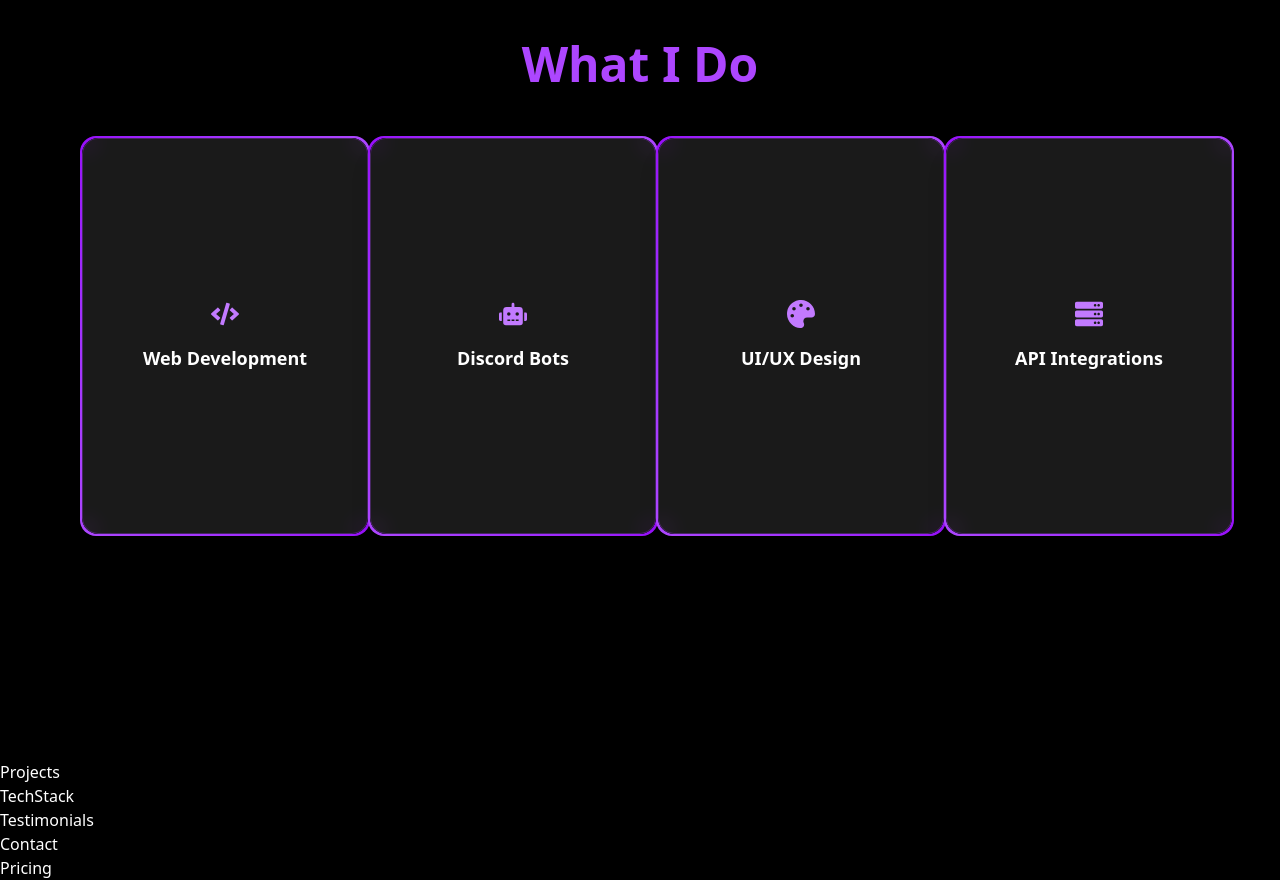
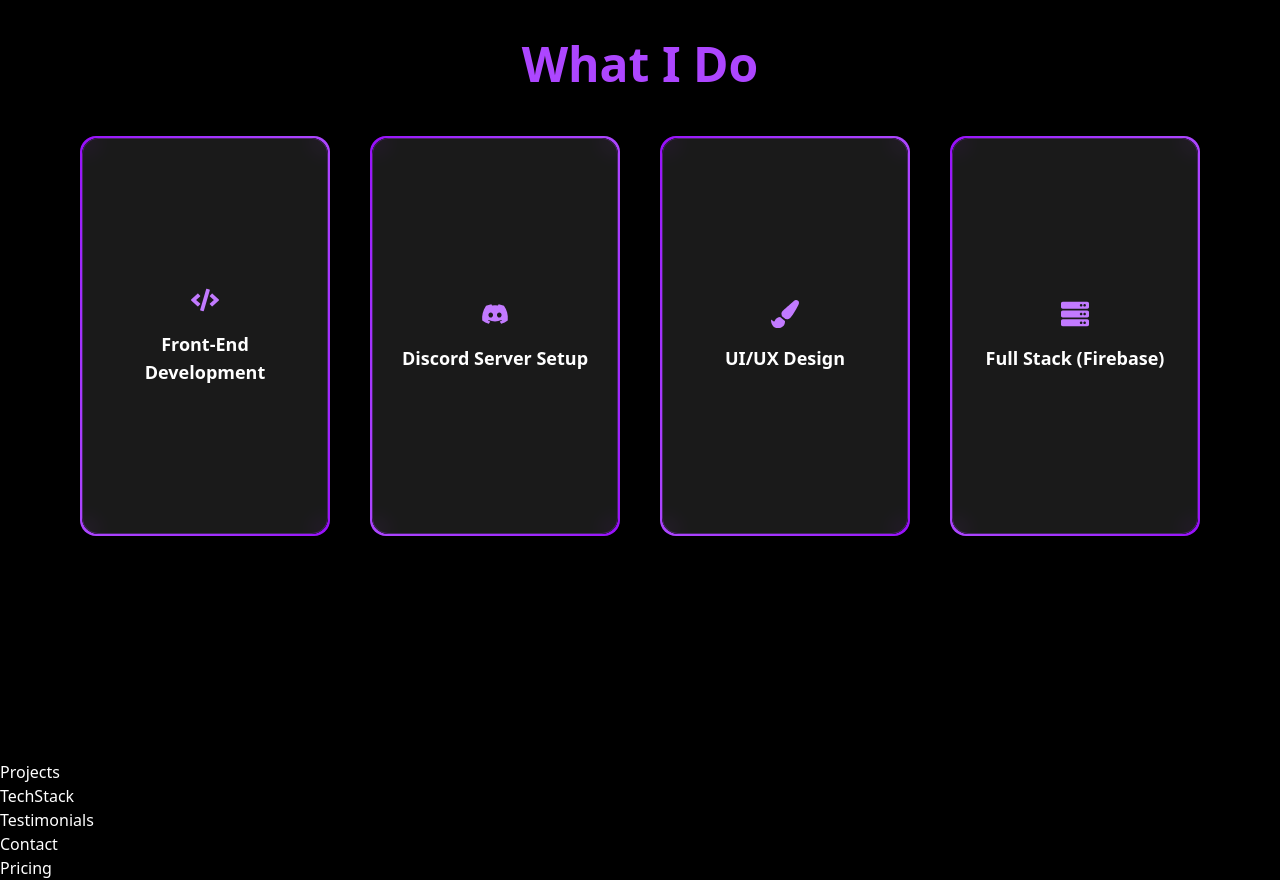
Before and after one commit to Hassan-Mef/New-Portfolio, a React (Vite) app: page / in a window 1280 px wide. Shown: the part 1640-2520 px from the top of the page. Built offline with nearby package versions, Linux system fonts and the light colour scheme.

Commit message:
optimized service cards

```diff
--- a/src/components/ServiceCard.jsx
+++ b/src/components/ServiceCard.jsx
@@ -1,7 +1,7 @@
-import React, { useState, useEffect } from 'react';
-import Tilt from 'react-parallax-tilt';
-import { motion, AnimatePresence } from 'framer-motion';
-import '../index.css';
+import React, { useState, useEffect } from "react";
+import Tilt from "react-parallax-tilt";
+import { motion, AnimatePresence } from "framer-motion";
+import "../index.css";
 
 const ServiceCard = ({ icon, title, description }) => {
   const [isMobile, setIsMobile] = useState(window.innerWidth < 768);
@@ -10,8 +10,8 @@ const ServiceCard = ({ icon, title, description }) => {
 
   useEffect(() => {
     const handleResize = () => setIsMobile(window.innerWidth < 768);
-    window.addEventListener('resize', handleResize);
-    return () => window.removeEventListener('resize', handleResize);
+    window.addEventListener("resize", handleResize);
+    return () => window.removeEventListener("resize", handleResize);
   }, []);
 
   const handleClick = () => {
@@ -32,13 +32,15 @@ const ServiceCard = ({ icon, title, description }) => {
       >
         <div
           onClick={handleClick}
-          className="w-[290px] h-[400px] bg-gradient-to-tr from-purple-500 via-purple-600 to-purple-500 p-[2px] rounded-2xl shadow-xl hover:scale-105 transition-transform duration-300"
+          className="w-full max-w-[300px] h-[400px] bg-gradient-to-tr from-purple-500 via-purple-600 to-purple-500 p-[2px] rounded-2xl shadow-xl hover:scale-105 transition-transform duration-300"
+          style={{ willChange: "transform", transform: "translateZ(0)" }}
         >
           <div className="w-full h-full bg-black rounded-2xl overflow-hidden perspective group">
             <div
-              className={`relative w-full h-full transition-transform duration-500 ease-in-out transform-style-preserve-3d ${
-                flipped ? 'rotate-y-180' : ''
-              } ${!isMobile ? 'group-hover:rotate-y-180' : ''}`}
+              className={`relative w-full h-full transition-transform duration-700 ease-[cubic-bezier(0.68,-0.55,0.27,1.55)]
+transform-style-preserve-3d ${flipped ? "rotate-y-180" : ""} ${
+                !isMobile ? "group-hover:rotate-y-180" : ""
+              }`}
             >
               {/* Front */}
               <div className="absolute w-full h-full backface-hidden bg-white/10 backdrop-blur-md rounded-2xl border border-purple-500/30 p-6 text-white flex flex-col justify-center items-center">
--- a/src/sections/Services.jsx
+++ b/src/sections/Services.jsx
@@ -1,30 +1,31 @@
 
 import { motion } from 'framer-motion';
-import { FaCode, FaRobot, FaPalette, FaServer } from 'react-icons/fa';
 import ServiceCard from '../components/ServiceCard';
+import { FaCode, FaServer, FaPaintBrush, FaDiscord } from 'react-icons/fa';
 
 const services = [
   {
-    title: 'Web Development',
+    title: 'Front-End Development',
     icon: <FaCode size={28} />,
-    description: 'Modern, responsive websites using React, Tailwind CSS, and performance-optimized tools.',
+    description: 'Modern, performant websites using React, Tailwind CSS, and responsive design principles. Clean UI, smooth UX, and real-world scalability.',
   },
   {
-    title: 'Discord Bots',
-    icon: <FaRobot size={28} />,
-    description: 'Powerful, customized bots that automate tasks and elevate your Discord community.',
+    title: 'Discord Server Setup',
+    icon: <FaDiscord size={28} />,
+    description: 'Professional Discord server creation, moderation setup, community roles, automation, and engagement tools tailored to your audience.',
   },
   {
     title: 'UI/UX Design',
-    icon: <FaPalette size={28} />,
-    description: 'Clean, user-centered interfaces that look sharp and feel intuitive across devices.',
+    icon: <FaPaintBrush size={28} />,
+    description: 'Focused, user-centered designs that are intuitive and clean. Interface layouts designed for clarity, responsiveness, and real user flow.',
   },
   {
-    title: 'API Integrations',
+    title: 'Full Stack (Firebase)',
     icon: <FaServer size={28} />,
-    description: 'Secure, scalable integrations with external APIs like payments, databases, or Discord APIs.',
+    description: 'Functional full-stack apps using Firebase, Cordless backends, and Firestore. Great for MVPs, portfolios, and custom data solutions.',
   },
 ];
+
 
 const Services = () => {
   return (
@@ -39,7 +40,8 @@ const Services = () => {
       <div className="max-w-6xl mx-auto text-center">
         <h2 className="text-3xl md:text-5xl font-bold text-purple-500 mb-12">What I Do</h2>
 
-        <div className="grid grid-cols-1 sm:grid-cols-2 lg:grid-cols-4 gap-y-14 gap-x-8 justify-center">
+        <div className="grid grid-cols-1 sm:grid-cols-2 lg:grid-cols-4 gap-10 justify-center">
+
           {services.map((service, index) => (
             <ServiceCard
               key={index}
```
